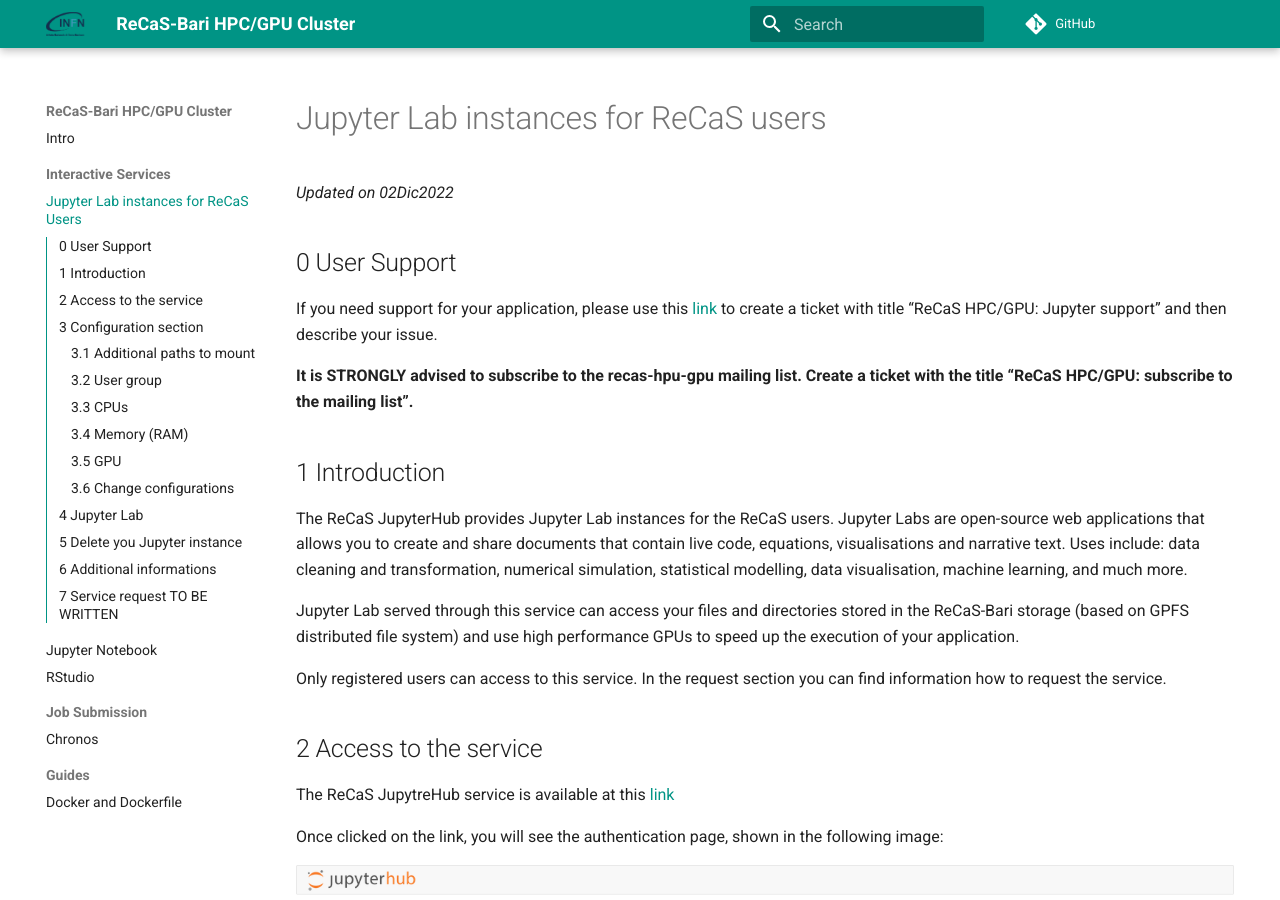
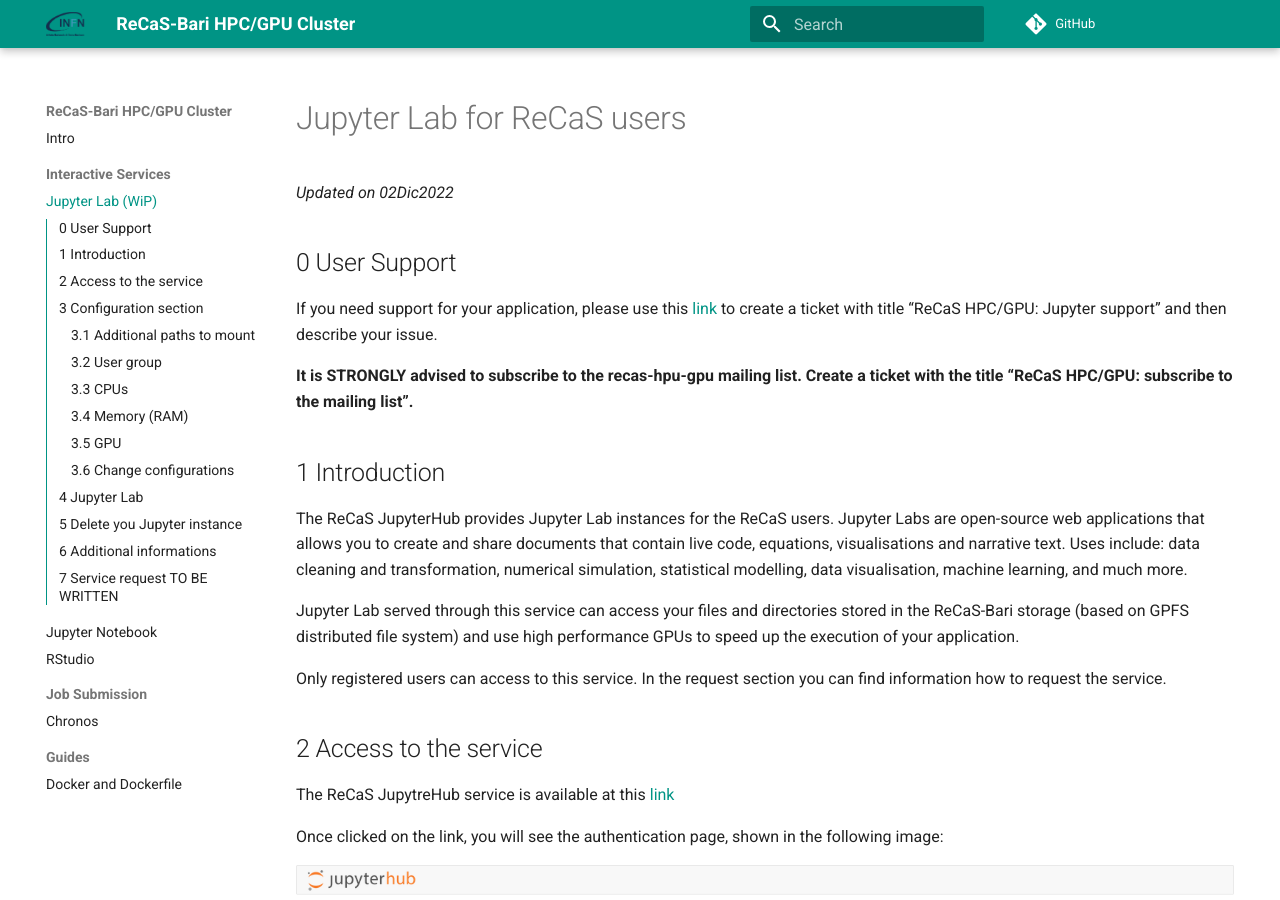
Before and after one commit to jvino/cluster-hpc-gpu-guides, an MkDocs documentation site: the page built from docs/interactive_services/jupyter-lab-for-recas-users.md, in a window 1280 px wide and 900 px high. Built offline with MkDocs 1.6.1 and Material for MkDocs 9.7.7, drawn with Linux system fonts in a browser that asks for light colours; comment, search, counter and statistics services are not loaded.

Commit message:
change jupytrehub title

```diff
--- a/docs/interactive_services/jupyter-for-recas-users.md
+++ b/docs/interactive_services/jupyter-lab-for-recas-users.md
@@ -1,4 +1,4 @@
-#Jupyter Lab instances for ReCaS users
+#Jupyter Lab for ReCaS users
 
 *Updated on 02Dic2022*
 
--- a/mkdocs.yml
+++ b/mkdocs.yml
@@ -26,7 +26,7 @@
 nav:
   - Intro: 'index.md'
   - Interactive Services:
-    - Jupyter Lab instances for ReCaS Users: 'interactive_services/jupyter-for-recas-users.md'
+    - Jupyter Lab (WiP): 'interactive_services/jupyter-lab-for-recas-users.md'
     - Jupyter Notebook: 'interactive_services/jupyter_notebook.md'
     - RStudio: 'interactive_services/rstudio.md'
   - Job Submission:
```
